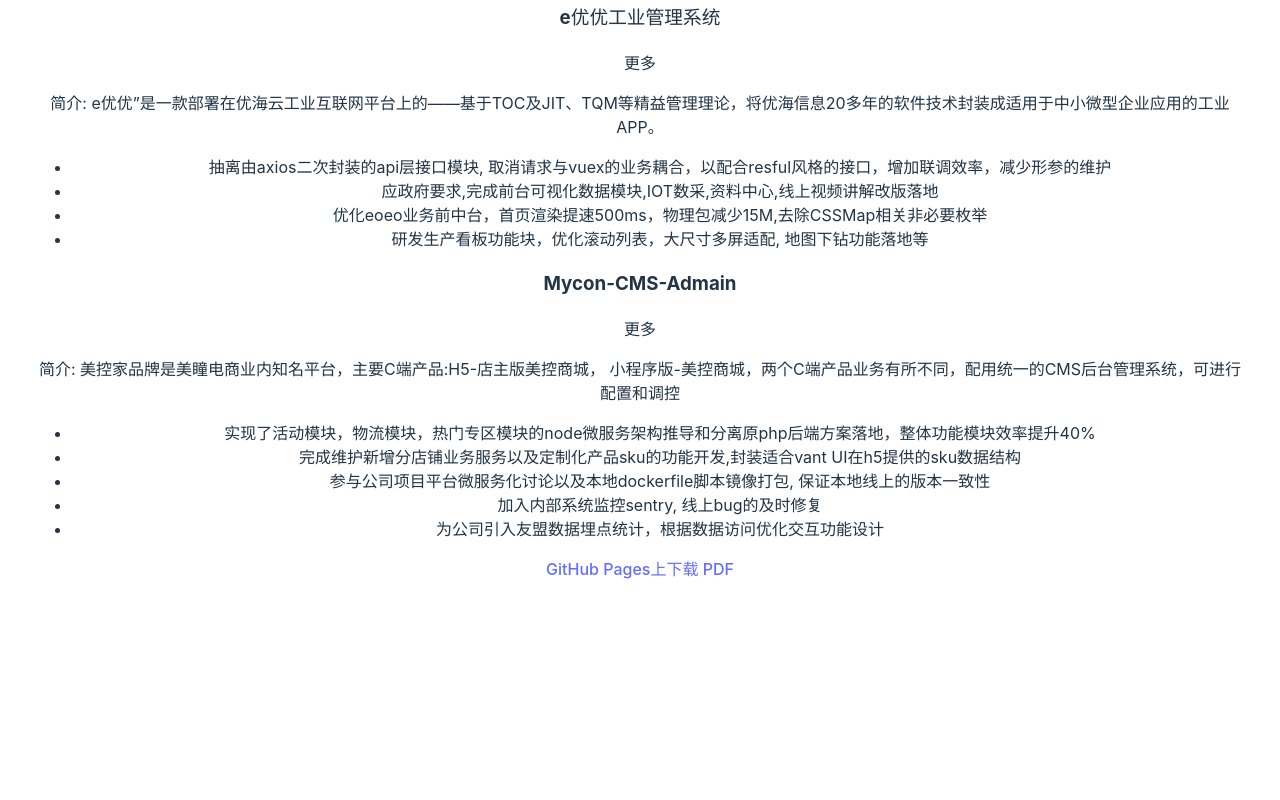
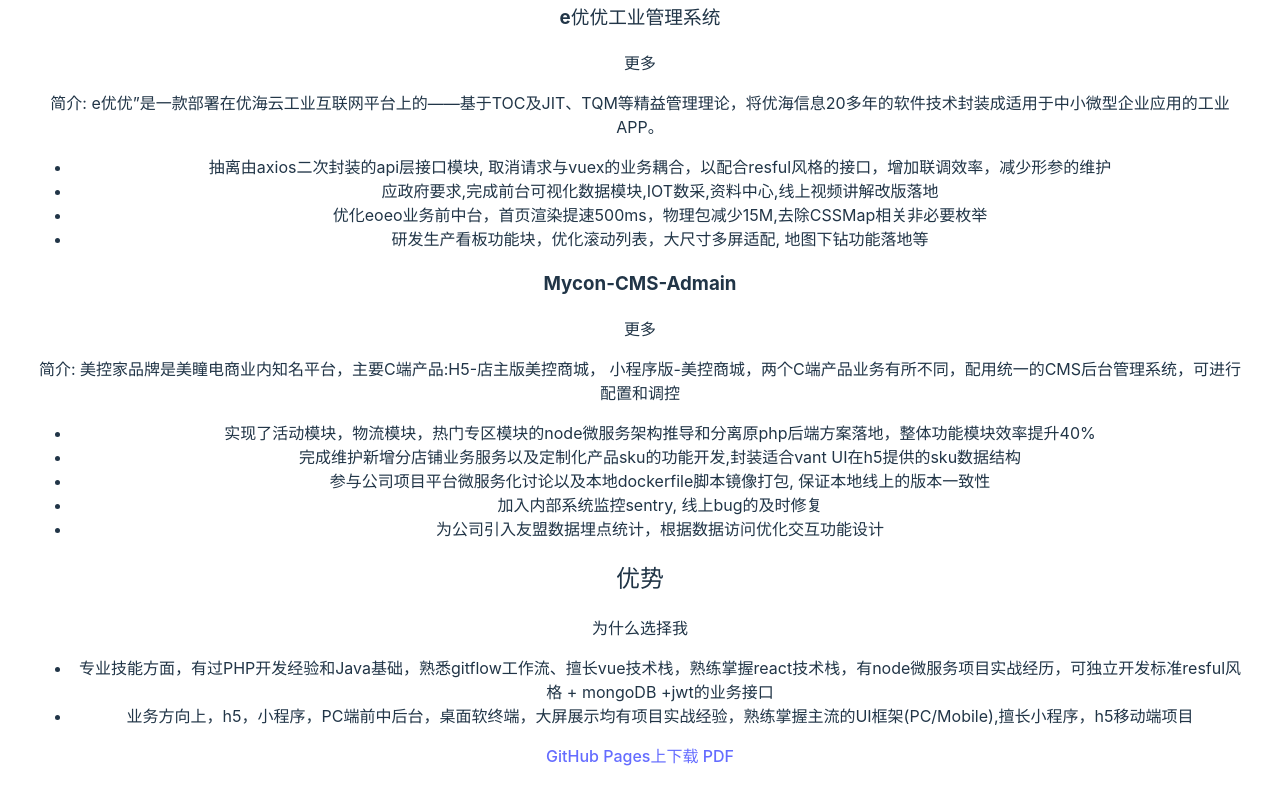
Before and after one commit to webkubor/resume, a Vue app: page / in a window 1280 px wide. Shown: the part 850-1650 px from the top of the page. Before the commit the page ends 1463 px from the top, so only its background shows below. Built offline with nearby package versions, Linux system fonts and the light colour scheme; no server answers; the HTML template or start-up script is replaced by a standard one.

Commit message:
feat  提交代码记录

```diff
--- a/src/App.vue
+++ b/src/App.vue
@@ -5,6 +5,7 @@
 
   <ExperienceComponent :experiences="dataRef.experiences" />
   <ProjectComponent :projects="dataRef.projects" />
+  <AdvantagesComponent :data="dataRef.skills" />
   <div class="footer">
     <a class="footer-link" href="https://webkubor.github.io/resume/">GitHub Pages上</a>
     <a href="/resume.pdf">下载 PDF</a>
@@ -16,6 +17,7 @@
 import HeaderComponent from '@/components/HeaderComponent.vue';
 import ExperienceComponent from '@/components/ExperienceComponent.vue';
 import ProjectComponent from '@/components/ProjectComponent.vue';
+import AdvantagesComponent from '@/components/AdvantagesComponent.vue';
 import data from '@/config/user.json'; // 导入 JSON 文件
 
 const dataRef = ref(data); // 使用 JSON 数据
--- /dev/null
+++ b/src/components/AdvantagesComponent.vue
@@ -0,0 +1,40 @@
+<template>
+    <section class="skill">
+      <header class="section-hd">
+        <span class="section-title-l"></span>
+        <h2 class="section-title">优势</h2>
+        <span class="section-title-r"></span>
+      </header>
+      <div class="section-bd">
+        <!--优势-->
+        <div class="item">
+          <header class="item-hd">
+            <span class="item-time">{{advantages.title}}</span>
+          </header>
+          <div class="item-bd">
+            <ul class="section-content">
+              <li v-for="(advantage, index) in advantages.points" :key="index">
+                {{ advantage }}
+              </li>
+            </ul>
+          </div>
+        </div>
+      </div>
+    </section>
+  </template>
+
+  <script>
+  export default {
+    props: {
+      data: {
+        type: Array,
+        required: true
+      }
+    },
+    computed: {
+      advantages() {
+        return this.data || [];
+      }
+    }
+  };
+  </script>
--- a/src/components/ExperienceComponent.vue
+++ b/src/components/ExperienceComponent.vue
@@ -1,3 +1,4 @@
+<!-- 经历 -->
 <template>
     <section class="practice">
       <header class="section-hd">
--- a/src/components/HeaderComponent.vue
+++ b/src/components/HeaderComponent.vue
@@ -1,3 +1,4 @@
+<!-- 自我介绍 -->
 <template>
     <header class="content-hd">
       <section class="title">
--- a/src/components/ProjectComponent.vue
+++ b/src/components/ProjectComponent.vue
@@ -1,3 +1,4 @@
+<!-- 项目 -->
 <template>
     <section class="project">
       <header class="section-hd">
--- a/src/styles/index.scss
+++ b/src/styles/index.scss
@@ -46,11 +46,13 @@
 }
 .footer {
   display: flex;
+  padding: 0 20px;
+  font-size: 14px;
   justify-content: space-between;
 }
 
 
-.practice,.project{
+.practice,.project,  .skill{
   padding: 0 20px;
 }
 
```
